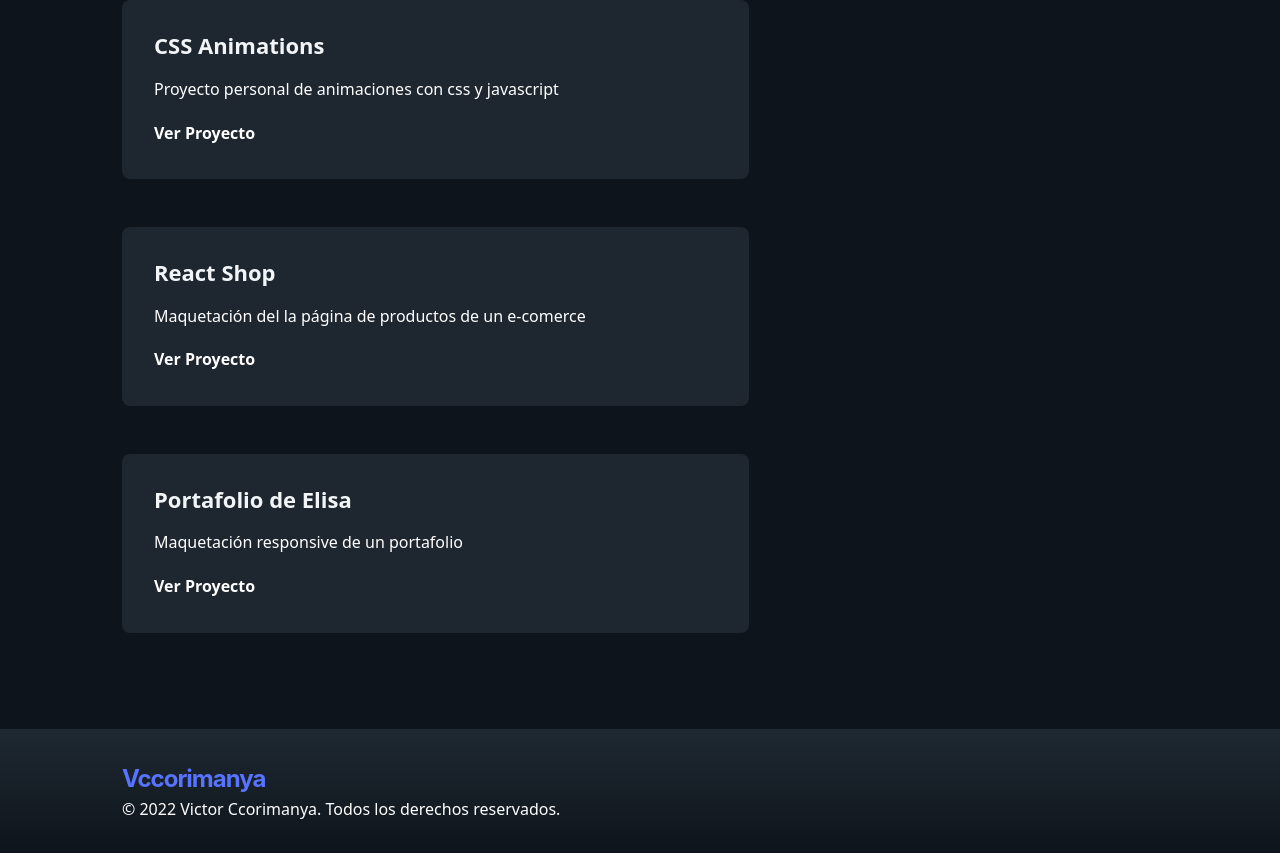
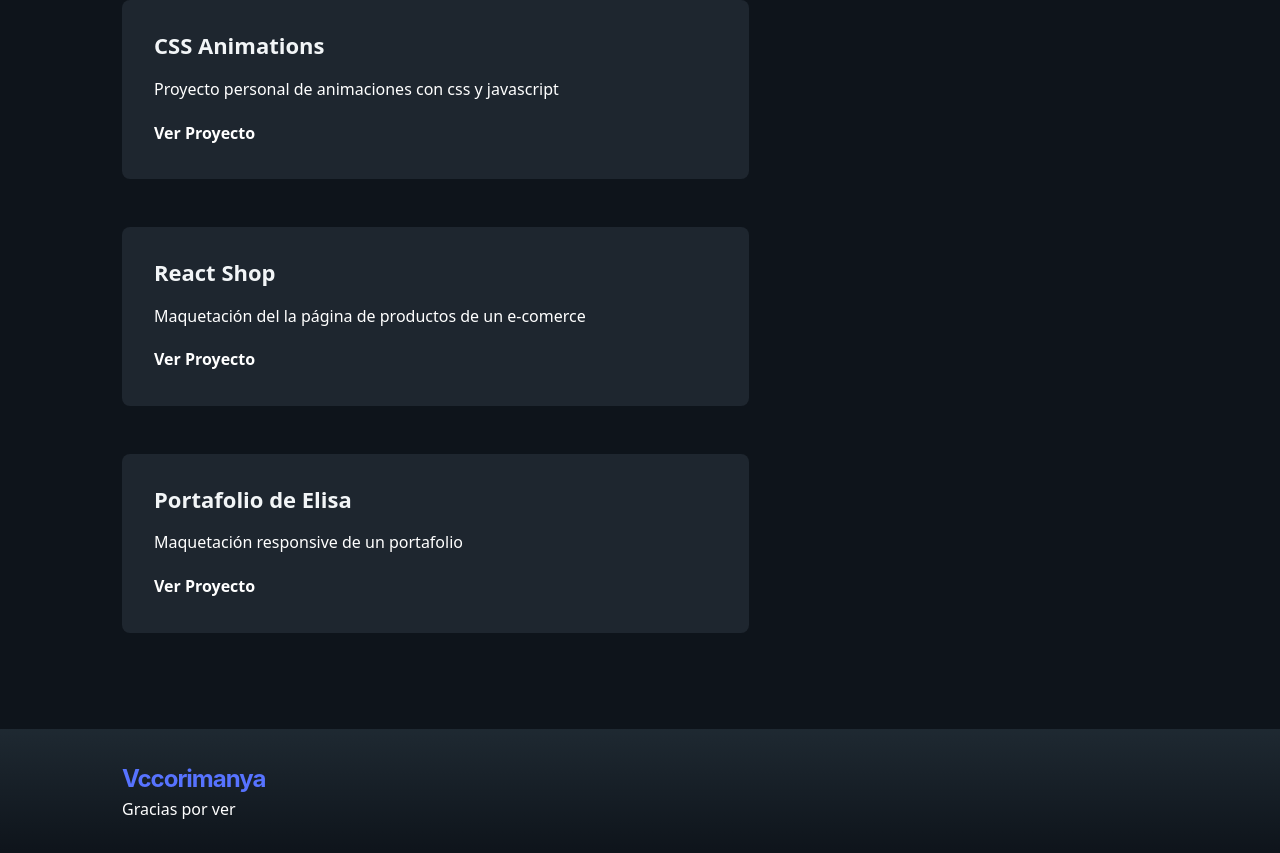
Before and after one commit to vccorimanya/portfolio, a React app: page / in a window 1280 px wide. Shown: the part 1433-2286 px from the top of the page. Built offline with nearby package versions, Linux system fonts and the light colour scheme.

Commit message:
Update Footer.js

```diff
--- a/src/components/Footer.js
+++ b/src/components/Footer.js
@@ -9,7 +9,7 @@ const Footer = () => {
         <Link className="logo" to={'/'}>Vccorimanya</Link>
         <span>
           <div>
-            © 2022 Victor Ccorimanya. Todos los derechos reservados.
+            Gracias por ver
           </div>
         </span>
       </div>
```
